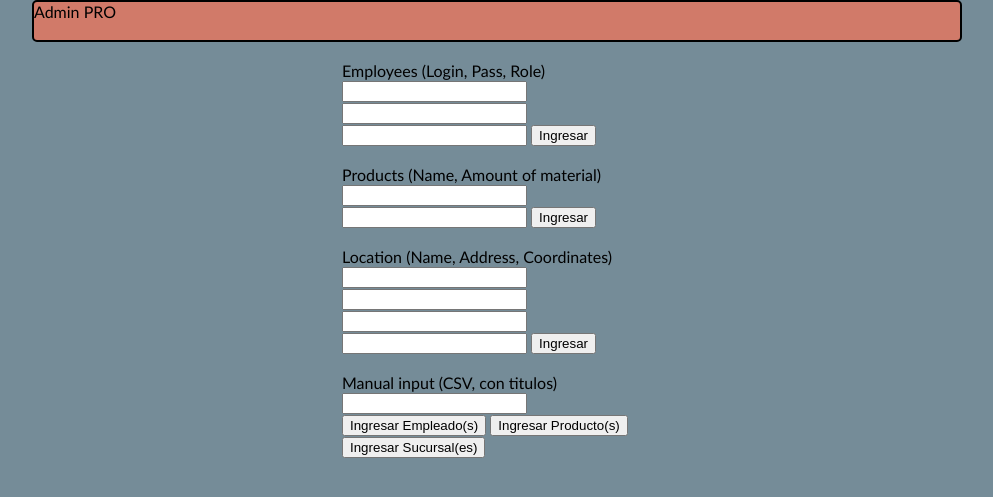
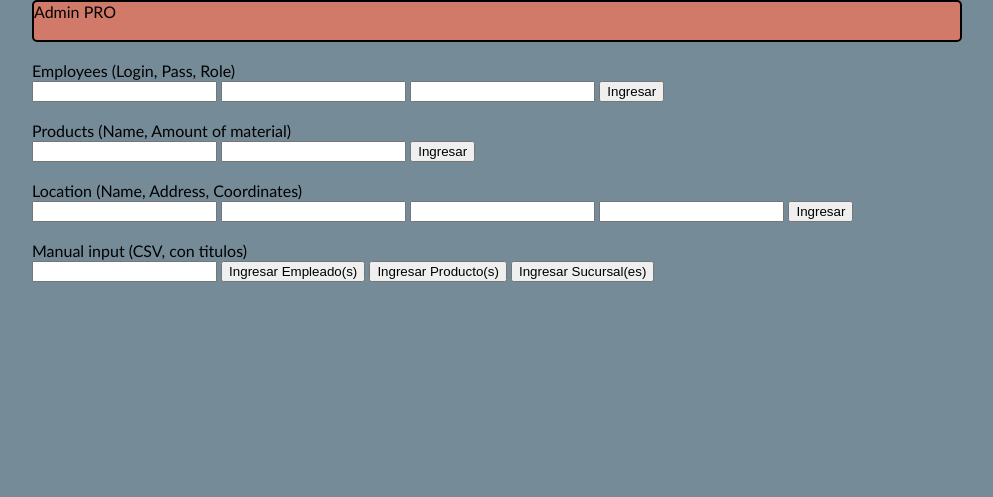
Before and after one commit to frgm/TTA-Inventory, a Django app: page /adminPro in a window 1280 px wide. Shown: the top 497 px of the page, without its empty margins (143-1136 px from the left). Run offline with Django 3.2, Linux system fonts and the light colour scheme; parts of the project's set-up code (start-up, migrations or seed data) failed here and were passed over; some libraries are stand-ins or nearby versions.

Commit message:
Desktop size CSS

```diff
--- a/mainApp/static/style.css
+++ b/mainApp/static/style.css
@@ -28,6 +28,11 @@
         max-width: 310px;
         background-color: #D17A69;
     }
+
+    .main {
+        margin: auto;
+        max-width: 310px;
+    }
 }
 
 @media (min-width:481px)  {
@@ -43,12 +48,14 @@
         max-width: 930px;
         background-color: #D17A69;
     }
+
+    .main {
+        margin: auto;
+        max-width: 930px;
+    }
 }
 
-.main {
-    margin: auto;
-    max-width: 310px;
-}
+
 
 .mainLabel {
     border-style: solid;
```
